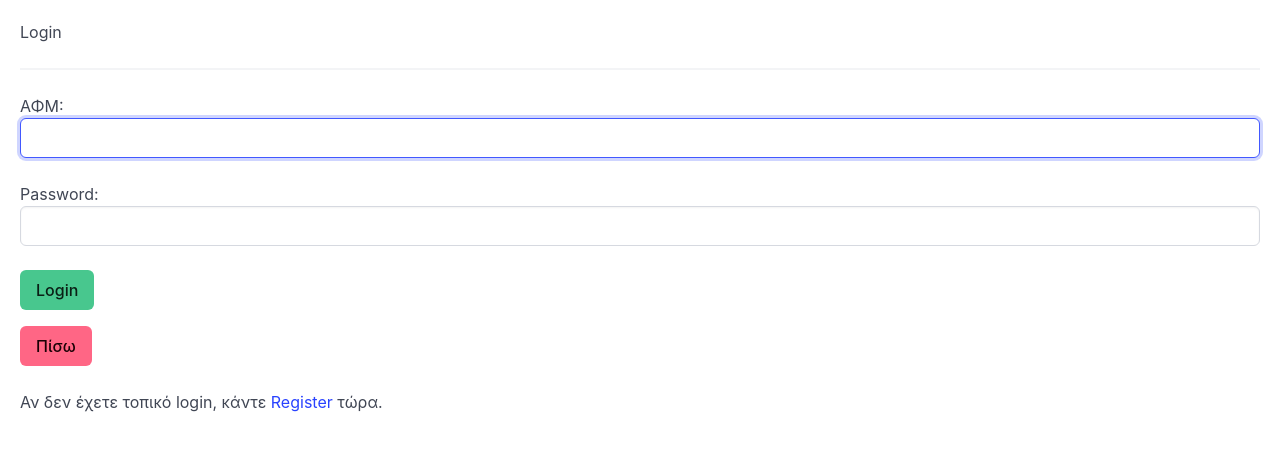
After one commit to WindowsNT/mpd, a PHP site: page /locallogin.php in a window 1280 px wide. The commit adds this page. Shown: the top 451 px of the page. Run offline with PHP 8.4, Linux system fonts and the light colour scheme; some libraries are stand-ins or nearby versions.

Commit message:
Added ability to local login

```diff
--- a/function.php
+++ b/function.php
@@ -401,7 +401,7 @@ function PrepareDatabase($msql = 0)
 
     QQ("CREATE TABLE IF NOT EXISTS GLOBALXML (ID INTEGER PRIMARY KEY $j,XML TEXT)");
     QQ("INSERT INTO GLOBALXML (XML) VALUES (?)",array($xml_proson));
-    QQ(sprintf("CREATE TABLE IF NOT EXISTS USERS (ID INTEGER PRIMARY KEY %s,MAIL TEXT,AFM TEXT,LASTNAME TEXT,FIRSTNAME TEXT,CLSID TEXT,TYPE INTEGER)",$j));
+    QQ(sprintf("CREATE TABLE IF NOT EXISTS USERS (ID INTEGER PRIMARY KEY %s,MAIL TEXT,AFM TEXT,LASTNAME TEXT,FIRSTNAME TEXT,CLSID TEXT,PASSWORD TEXT,TYPE INTEGER)",$j));
     QQ("CREATE TABLE IF NOT EXISTS BIO_INFO (ID INTEGER PRIMARY KEY $j,UID INTEGER,T1 TEXT,T2 TEXT,FOREIGN KEY (UID) REFERENCES USERS(ID))");
     QQ(sprintf("CREATE TABLE IF NOT EXISTS ROLES (ID INTEGER PRIMARY KEY %s,UID INTEGER,ROLE INTEGER,ROLEPARAMS TEXT,FOREIGN KEY (UID) REFERENCES USERS(ID))",$j));
 
--- /dev/null
+++ b/locallogin.php
@@ -0,0 +1,96 @@
+<?php
+
+require_once "function.php";
+require_once "auth.php";
+if ($ur && $afm)
+{
+    redirect("index.php");
+    die;
+
+}
+
+require_once "output.php";
+
+if (array_key_exists("password2",$_POST))
+{
+    $e = Single("USERS","AFM",$req['username']);
+    if ($e)
+        {
+            echo 'Ο λογαριασμός υπάρχει ήδη!';
+            die;
+        }
+    if ($req['password'] != $req['password2'])
+    {
+        echo 'Οι κωδικοί δεν είναι ίδιοι!';
+        die;
+    }
+
+    QQ("INSERT INTO USERS (MAIL,AFM,LASTNAME,FIRSTNAME,CLSID,PASSWORD) VALUES(?,?,?,?,?,?)",array(
+        $req['email'],$req['username'],$req['lastname'],$req['firstname'],guidv4(),password_hash($req['password'],PASSWORD_DEFAULT)
+    ));
+    echo 'Ο λογαριασμός δημιουργήθηκε! Κάντε <a href="locallogin.php">Login</a>.';
+    die;
+}
+
+if (array_key_exists("password",$_POST))
+{
+    $f = 1;
+    $e = Single("USERS","AFM",$req['username']);
+    if ($e)
+    {
+        if (password_verify($req['password'],$e['PASSWORD']))
+            $f = 0;
+    }
+    if ($f)
+        die("Λάθος username/password!");
+    else
+    {
+        $_SESSION['afm2'] = $req['username'];
+        redirect("index.php");
+    }
+    die;
+}
+
+if (array_key_exists("register",$_GET))
+{
+    ?>
+<div class="content" style="margin: 20px;">
+Register
+<hr>
+<form method="POST" action="locallogin.php">
+    ΑΦΜ:
+    <input type="text" name="username" required class="input" autofocus/><br><br>
+    Επίθετο:
+    <input type="text" name="lastname" required class="input"/><br><br>
+    Όνομα:
+    <input type="text" name="firstname" required class="input"/><br><br>
+    e-mail:
+    <input type="email" name="email" required class="input"/><br><br>
+    Password:
+    <input type="password" name="password" required class="input"/><br><br>
+    Password ξανά:
+    <input type="password" name="password2" required class="input"/><br><br>
+    <button class="button is-success">Login</button>
+</form>
+<button class="button is-danger autobutton" href="index.php">Πίσω</button><br><br>
+
+    <?php
+    die;
+}
+
+?>
+<div class="content" style="margin: 20px;">
+Login
+<hr>
+<form method="POST" action="locallogin.php">
+    ΑΦΜ:
+    <input type="text" name="username" required class="input" autofocus/><br><br>
+    Password:
+    <input type="password" name="password" required class="input"/><br><br>
+    <button class="button is-success">Login</button>
+</form>
+<button class="button is-danger autobutton" href="index.php">Πίσω</button><br><br>
+
+Αν δεν έχετε τοπικό login, κάντε <a href="locallogin.php?register=1">Register</a> τώρα.
+
+</div>
```
Also changed, not shown: index.php (+9 -0 lines).
